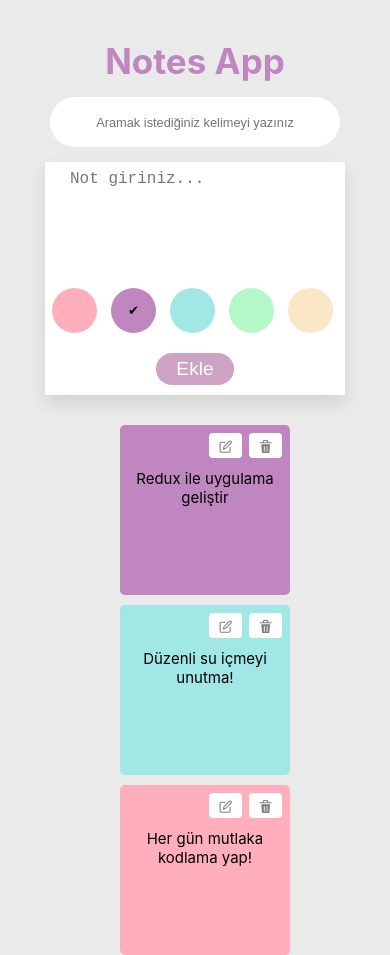
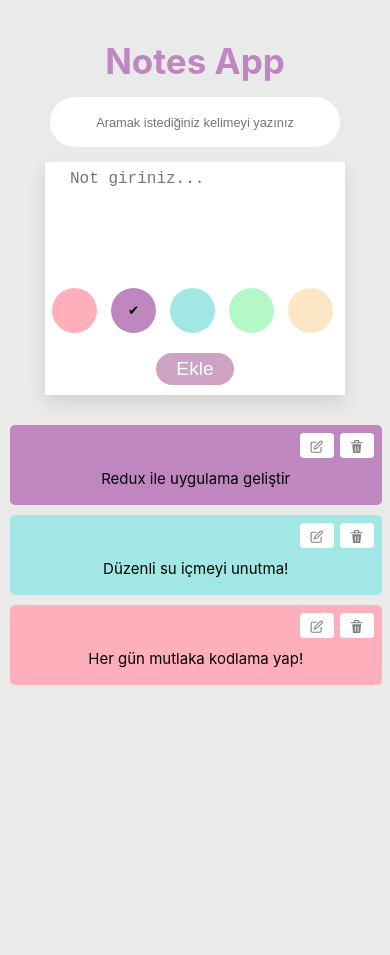
Before and after one commit to reeyhanyilmaz/Redux-NotesApp, a React (Create React App) app: page / in a window 390 px wide. After the commit the page ends 844 px from the top, so only its background shows below. Built offline with nearby package versions, Linux system fonts and the light colour scheme; the HTML template or start-up script is replaced by a standard one.

Commit message:
git commit --all --amend --no-edit

```diff
--- a/src/components/Content/styles.module.css
+++ b/src/components/Content/styles.module.css
@@ -45,14 +45,14 @@
 
 @media screen and (max-width: 600px) {
   .contentDiv {
-    width: 150px;
-    grid-template-columns: repeat(auto-fit, minmax(150px, 1fr));
+    width: 95%;
+    grid-template-columns: repeat(auto-fit, minmax(315px, 1fr));
     gap: 10px;
   }
 
   .contentDiv span {
-    width: 150px;
-    height: 150px;
+    width: 95%;
+    height: 60px;
     padding: 10px;
     font-size: 15px;
   }
```
